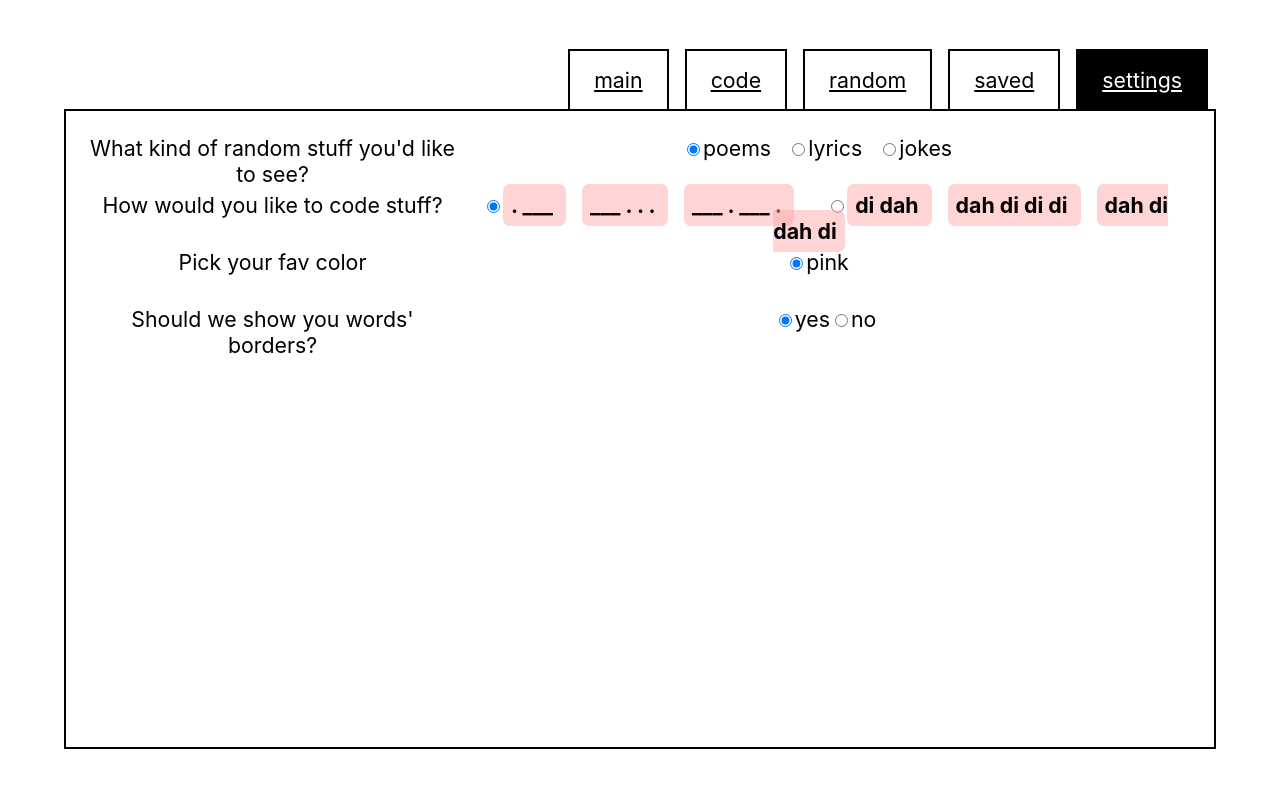
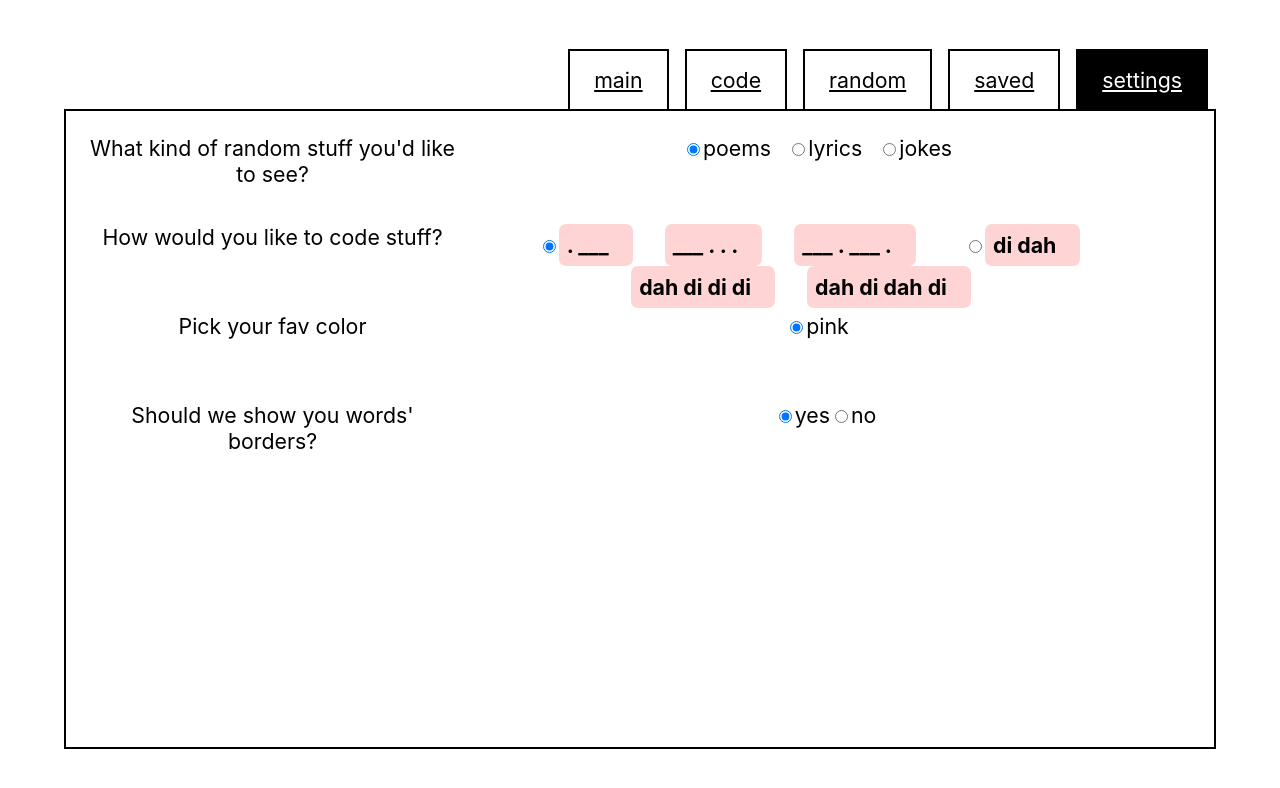
Before and after one commit to alevtinaa/morse-code-react-redux, a React (Create React App) app: page /settings in a window 1280 px wide. Shown: the top 788 px of the page. Built offline with nearby package versions, Linux system fonts and the light colour scheme.

Commit message:
derived Char as a component

```diff
--- /dev/null
+++ b/src/comp/Char/Char.css
@@ -0,0 +1,26 @@
+.char {
+  background: rgba(255, 170, 170, 0.5);
+  box-sizing: border-box;
+  padding: 1vmin;
+  margin: 0 3px;
+  border-radius: 7px;
+  cursor: default;
+  font-weight: bolder;
+  min-width: calc(15px + 2vmin);
+  display: inline-block;
+  white-space: nowrap;
+  transition: transform .3s ease-in-out;
+}
+
+.is-switched {
+  transform: rotateY(180deg);
+}
+
+.char-reverse {
+  display: inline-block;
+  transform: scale(-1, 1);
+}
+
+.char:hover {
+  background: rgba(255, 170, 170, 1);
+}
--- /dev/null
+++ b/src/comp/Char/Char.jsx
@@ -0,0 +1,87 @@
+import React, { Component } from 'react';
+import './Char.css';
+import { code } from '../Code/Coder';
+
+export class Char extends Component {
+  constructor(props) {
+    super(props);
+    this.node = React.createRef();
+    this.char = props.ch;
+    this.i = props.i;
+    this.shouldDecode = props.shouldDecode;
+    this.replacer = code[this.char]
+      .replace(/0/g, this.props.zeroReplacer)
+      .replace(/1/g, this.props.oneReplacer);
+    this.state = {
+      codedChar: this.replacer,
+      style: {
+        width: 'auto',
+        height: 'auto',
+      },
+      isSwitched: false,
+    };
+  }
+
+  onMouseEnter = () => {
+    this.shouldDecode && this.setState(
+      state => (
+        {
+          ...state,
+          codedChar: this.char,
+          isSwitched: true,
+        }
+      )
+    )
+  }
+
+  onMouseLeave = () => {
+    this.props.shouldDecode && this.setState(
+      state => (
+        {
+          ...state,
+          codedChar: this.replacer,
+          isSwitched: false,
+        }
+      )
+    )
+  }
+
+  componentDidMount() {
+    this.setState(
+      state => (
+        {
+          ...state,
+          style: {
+            width: this.node.current.getBoundingClientRect().width,
+            height: this.node.current.getBoundingClientRect().height,
+          },
+        }
+      )
+    )
+  }
+
+  render() {
+    return (
+      <span
+      onMouseEnter={this.onMouseEnter}
+      onMouseLeave={this.onMouseLeave}
+      >
+        <span
+          className={`char ${this.state.isSwitched ? 'is-switched' : ''}`}
+          style={{...this.state.style}}
+          key={this.i}
+          ref={this.node}
+          value={this.char}
+          >
+            <span
+              className={`${this.state.isSwitched ? 'char-reverse' : ''}`}
+              >
+              {
+                this.state.codedChar
+              }
+            </span>
+          </span>
+        </span>
+      )
+    }
+  };
--- a/src/comp/Code/Code.css
+++ b/src/comp/Code/Code.css
@@ -4,20 +4,6 @@
 
 .code .row {
   height: 7vmin;
-}
-
-.char {
-  background: rgba(255, 170, 170, 0.5);
-  box-sizing: border-box;
-  padding: 1vmin;
-  margin: 0 3px;
-  border-radius: 7px;
-  cursor: default;
-  font-weight: bolder;
-}
-
-.char:hover {
-  background: rgba(255, 170, 170, 1);
 }
 
 .letter {
--- a/src/comp/Code/Code.jsx
+++ b/src/comp/Code/Code.jsx
@@ -29,14 +29,14 @@ export default () => {
                 key='2'
                 >
                 {
-                  codeWord(l, 'graphic')
+                  codeWord(l, 'graphic', false)
                 }
               </td>
               <td
                 key='3'
                 >
                 {
-                  codeWord(l, 'fonetic')
+                  codeWord(l, 'fonetic', false)
                 }
               </td>
             </tr>
--- a/src/comp/Code/Coder.js
+++ b/src/comp/Code/Coder.js
@@ -1,6 +1,7 @@
-import React from 'react';
+import React, { useState } from 'react';
+import { Char } from '../Char/Char';
 
-const code = {
+export const code = {
    'A': '01',
    'B': '1000',
    'C': '1010',
@@ -39,34 +40,33 @@ const code = {
    '0': '11111',
 };
 
-export const codeWord = (word = 'Oops', type) => {
+export const codeWord = (word = 'Oops', type, shouldDecode) => {
 
   switch (type) {
     case 'graphic':
       return word.toUpperCase().split('').map(
         (ch, i) => code[ch] ?
-          <span
-            className='char'
+          <Char
             key={i}
-            >
-            {
-              code[ch].replace(/0/g, '. ').replace(/1/g, '___ ')
-            }
-          </span>
+            zeroReplacer='. '
+            oneReplacer='___ '
+            ch={ch}
+            i={i}
+            shouldDecode={shouldDecode}
+            />
           :
           ''
         );
     case 'fonetic':
       return word.toUpperCase().split('').map(
         (ch, i) => code[ch] ?
-          <span
-          className='char'
-          key={i}
-          >
-          {
-            code[ch].replace(/0/g, 'di ').replace(/1/g, 'dah ')
-          }
-          </span>
+          <Char
+            key={i}
+            zeroReplacer='di '
+            oneReplacer='dah '
+            ch={ch}
+            i={i}
+            />
           :
           ''
       );
@@ -75,13 +75,14 @@ export const codeWord = (word = 'Oops', type) => {
     }
 };
 
-export const codeText = (text = 'Oops', type) => {
+export const codeText = (text = 'Oops, no text found', type) => {
   return text.split(' ').map(
-    w => <span
+    (w, i) => <span
       className='word'
+      key={i}
       >
         {
-          codeWord(w, type)
+          codeWord(w, type, true)
         }
       </span>
     )
--- a/src/comp/Settings/Settings.jsx
+++ b/src/comp/Settings/Settings.jsx
@@ -97,7 +97,7 @@ export default (props) => {
               forhtml='codingType'
               >
               {
-                codeWord('abc', 'graphic')
+                codeWord('abc', 'graphic', false)
               }
               </label>
             </span>
@@ -115,7 +115,7 @@ export default (props) => {
                 forhtml='codingType'
                 >
                 {
-                  codeWord('abc', 'fonetic')
+                  codeWord('abc', 'fonetic', false)
                 }
                 </label>
               </span>
```
